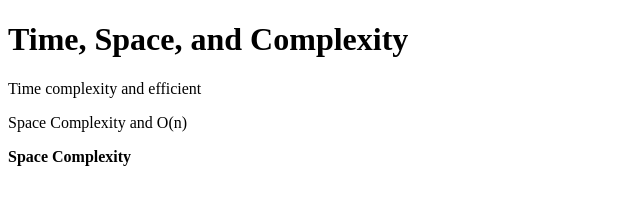
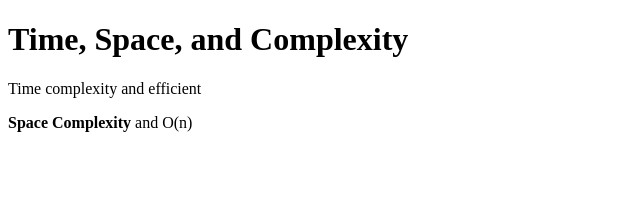
Before and after one commit to acciojob/time-and-space-complexity-suryapandiaraj, a website: page main.html in a window 1280 px wide. Shown: the whole page, without its empty margins (0-640 px from the left). Drawn offline with Linux system fonts and the light colour scheme.

Commit message:
created a submission

```diff
--- a/main.html
+++ b/main.html
@@ -12,8 +12,7 @@
 </script>
 <h1>Time, Space, and Complexity</h1>
 	<p>Time complexity and efficient</p>
-	<p>Space Complexity and O(n)</p>
-	<p><b>Space Complexity</b></p>
+	<p><b>Space Complexity</b> and O(n)</p>
 </body>
 
 </html>
```
